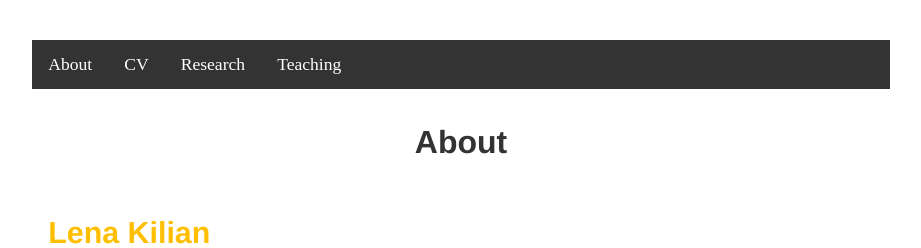
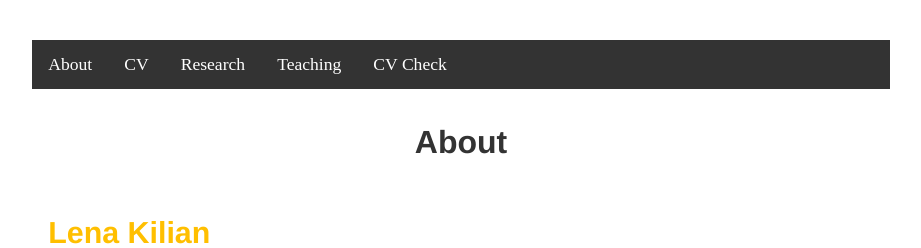
Before and after one commit to lena-kilian/lena-kilian.github.io, a Jekyll site: the page built from index.md, in a window 1280 px wide. Shown: the top 248 px of the page, without its empty margins (179-1100 px from the left). Built offline with Jekyll 4.4.1, drawn with Linux system fonts in a browser that asks for light colours; our own code applies the rules of GitHub Pages for plain Markdown files.

Commit message:
Update default.html

```diff
--- a/_layouts/default.html
+++ b/_layouts/default.html
@@ -11,6 +11,7 @@
 				 <a href="https://docs.google.com/document/d/1nl6nhDyOJeIuP1nFDJe6VkVMKoITMU_y/edit?usp=sharing&ouid=110309100654606554665&rtpof=true&sd=true">CV</a>
 				 <a href="/research">Research</a>
 				 <a href="/teaching">Teaching</a>
+				 <a href="/cv">CV Check</a>
 			</div>
 
 			{{ content }}
```
